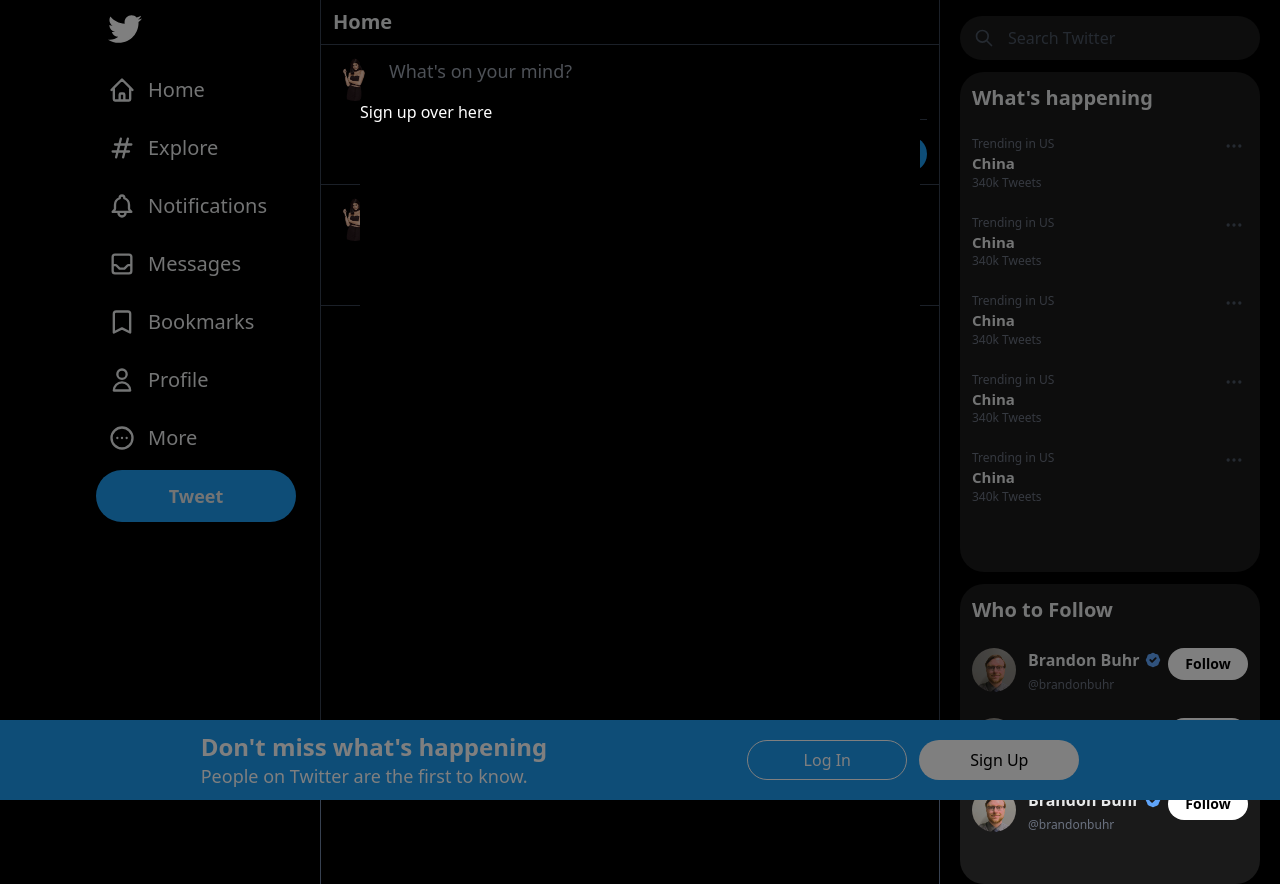
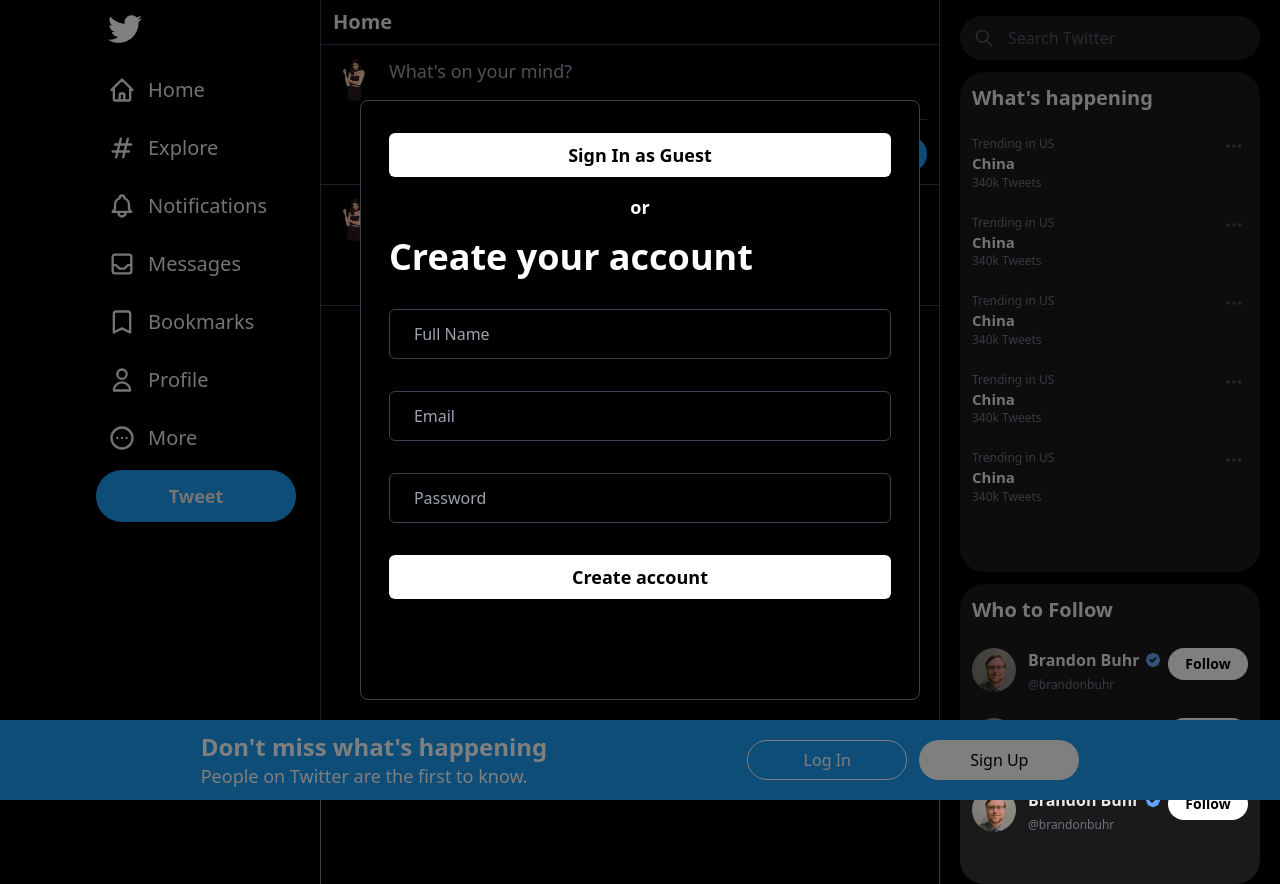
Before and after one commit to brandonbuhr/twitter-clone, a Next.js app: page / in a window 1280 px wide. Both pictures are taken after a click on the button "Sign Up". Built offline with nearby package versions, Linux system fonts and the light colour scheme.

Commit message:
sign up modal complete

```diff
--- a/components/modals/SignupModal.js
+++ b/components/modals/SignupModal.js
@@ -20,8 +20,37 @@
         onClose={() => dispatch(closeSignupModal())}
         className="flex justify-center items-center"
       >
-        <div className="w-[90%] h-fit bg-black text-white md:w-[560px] md:h-[600px]">
-          Sign up over here
+        <div
+          className="w-[90%] h-[600px] bg-black text-white md:w-[560px] md:h-[600px]
+        border border-gray-700 rounded-lg flex justify-center
+        "
+        >
+          <div className="w-[90%] mt-8 flex flex-col">
+            <button className="bg-white text-black w-full font-bold text-lg p-2 rounded-md">
+              Sign In as Guest
+            </button>
+            <h1 className="text-center mt-4 font-bold text-lg">or</h1>
+            <h1 className="mt-4 font-bold text-4xl">Create your account</h1>
+
+            <input
+              placeholder="Full Name"
+              className="h-10 mt-8 rounded-md bg-transparent border border-gray-700 p-6"
+              type={"text"}
+            />
+            <input
+              placeholder="Email"
+              className="h-10 mt-8 rounded-md bg-transparent border border-gray-700 p-6"
+              type={"email"}
+            />
+            <input
+              placeholder="Password"
+              className="h-10 mt-8 rounded-md bg-transparent border border-gray-700 p-6"
+              type={"password"}
+            />
+            <button className="bg-white text-black w-full font-bold text-lg p-2 mt-8 rounded-md">
+              Create account
+            </button>
+          </div>
         </div>
       </Modal>
     </>
```
